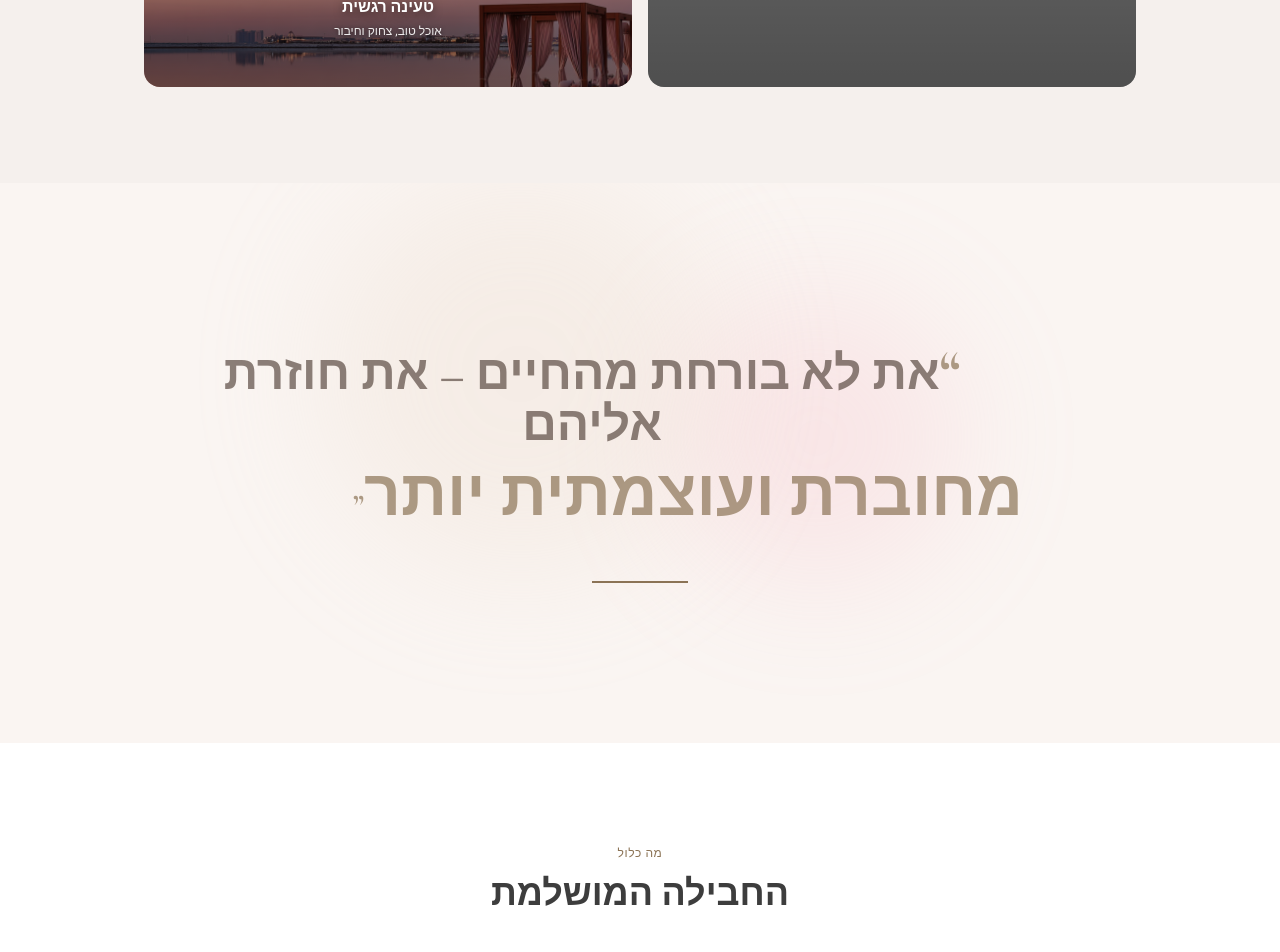
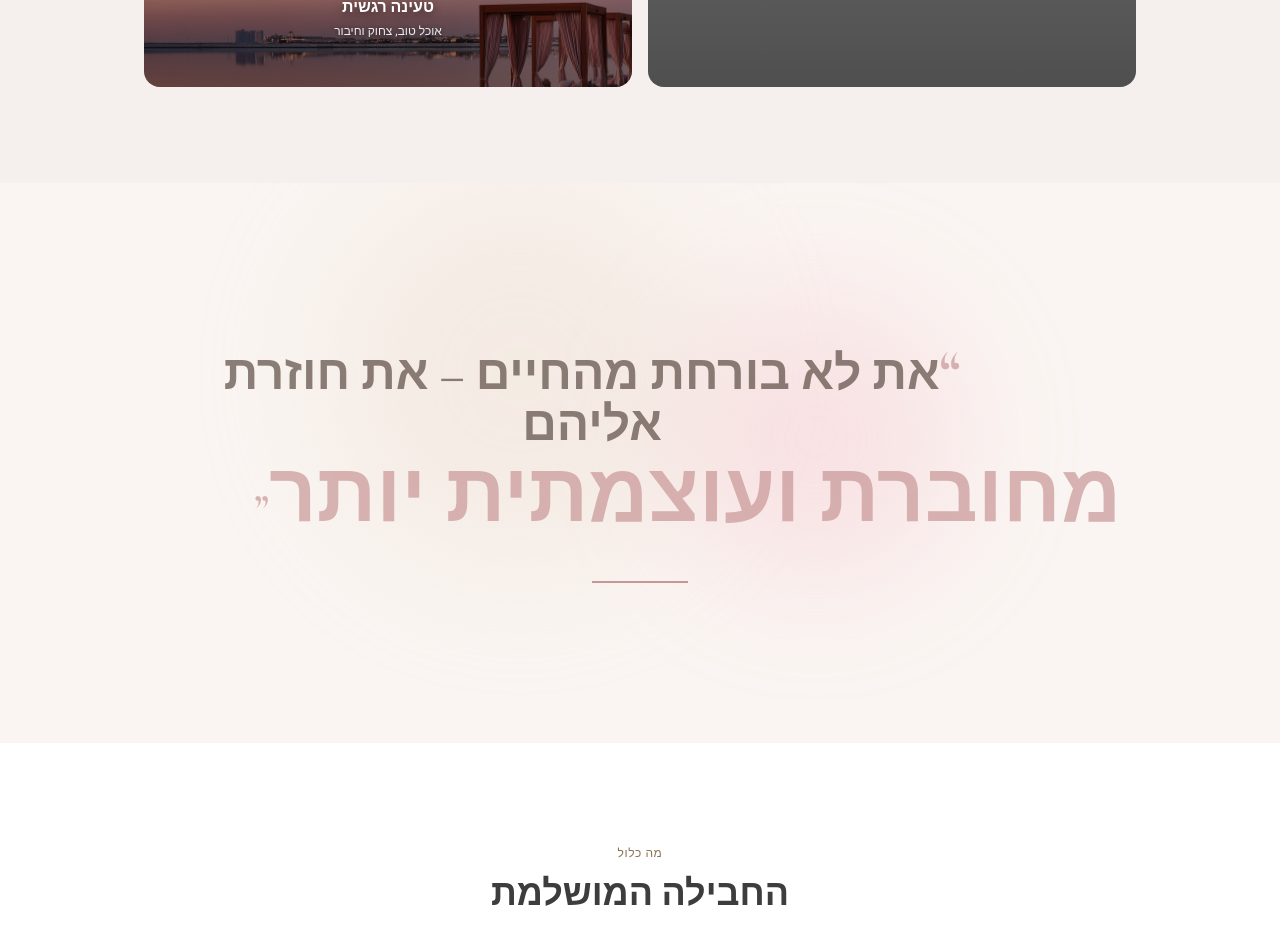
Before and after one commit to Idosegev23/retreatByfly, a Next.js app: page / in a window 1280 px wide. Shown: the part 1236-2188 px from the top of the page. Built offline with nearby package versions, Linux system fonts and the light colour scheme; grey boxes are pictures that could not be loaded.

Commit message:
ציטוט: זום גדול יותר ביציאה (1.8x) + צבעים ישירים

```diff
--- a/src/components/sections/ParallaxQuote.tsx
+++ b/src/components/sections/ParallaxQuote.tsx
@@ -18,10 +18,14 @@ export function ParallaxQuote() {
   const line1X = useTransform(scrollYProgress, [0, 0.4, 0.6, 1], [100, 0, 0, -100]);
   const line1Opacity = useTransform(scrollYProgress, [0, 0.3, 0.7, 1], [0, 1, 1, 0]);
 
-  // Second line (מחוברת ועוצמתית) - comes from left with zoom
+  // Second line (מחוברת ועוצמתית) - comes from left with BIG zoom on exit
   const line2X = useTransform(scrollYProgress, [0, 0.4, 0.6, 1], [-100, 0, 0, 100]);
   const line2Opacity = useTransform(scrollYProgress, [0.1, 0.4, 0.7, 1], [0, 1, 1, 0]);
-  const line2Scale = useTransform(scrollYProgress, [0.1, 0.45, 0.55, 0.9], [0.7, 1, 1, 1.1]);
+  const line2Scale = useTransform(scrollYProgress, [0.1, 0.45, 0.6, 1], [0.8, 1, 1, 1.8]);
+
+  // Pink accent color
+  const pinkColor = "#c89696";
+  const warmBrown = "#5a4a42";
 
   return (
     <section
@@ -36,11 +40,11 @@ export function ParallaxQuote() {
       >
         <div
           className="absolute top-1/4 right-1/4 w-48 md:w-72 h-48 md:h-72 rounded-full blur-3xl"
-          style={{ backgroundColor: '#f4a9ba', opacity: 0.2 }}
+          style={{ backgroundColor: '#f4a9ba', opacity: 0.25 }}
         />
         <div
           className="absolute bottom-1/4 left-1/4 w-64 md:w-[400px] h-64 md:h-[400px] rounded-full blur-3xl"
-          style={{ backgroundColor: '#e8d5c4', opacity: 0.25 }}
+          style={{ backgroundColor: '#e8d5c4', opacity: 0.3 }}
         />
       </motion.div>
 
@@ -54,22 +58,22 @@ export function ParallaxQuote() {
           <motion.div
             style={{ x: line1X, opacity: line1Opacity }}
           >
-            <span style={{ color: 'var(--accent)', fontSize: '1.2em' }}>&ldquo;</span>
-            <span style={{ color: '#5a4a42' }}>את לא בורחת מהחיים – את חוזרת אליהם</span>
+            <span style={{ color: pinkColor, fontSize: '1.2em' }}>&ldquo;</span>
+            <span style={{ color: warmBrown }}>את לא בורחת מהחיים – את חוזרת אליהם</span>
           </motion.div>
 
-          {/* Second line - from left with zoom */}
+          {/* Second line - from left with BIG zoom on exit */}
           <motion.div
             style={{ x: line2X, opacity: line2Opacity, scale: line2Scale }}
             className="mt-2 md:mt-4"
           >
             <span
               className="inline-block text-3xl md:text-5xl lg:text-6xl font-extrabold"
-              style={{ color: 'var(--accent)' }}
+              style={{ color: pinkColor }}
             >
               מחוברת ועוצמתית יותר
             </span>
-            <span style={{ color: 'var(--accent)', fontSize: '0.6em' }}>&rdquo;</span>
+            <span style={{ color: pinkColor, fontSize: '0.6em' }}>&rdquo;</span>
           </motion.div>
         </blockquote>
 
@@ -79,7 +83,7 @@ export function ParallaxQuote() {
           whileInView={{ scaleX: 1 }}
           transition={{ delay: 0.3, duration: 0.8 }}
           className="w-16 md:w-24 h-[2px] mx-auto mt-10 md:mt-14"
-          style={{ backgroundColor: 'var(--accent)' }}
+          style={{ backgroundColor: pinkColor }}
         />
       </div>
     </section>
```
